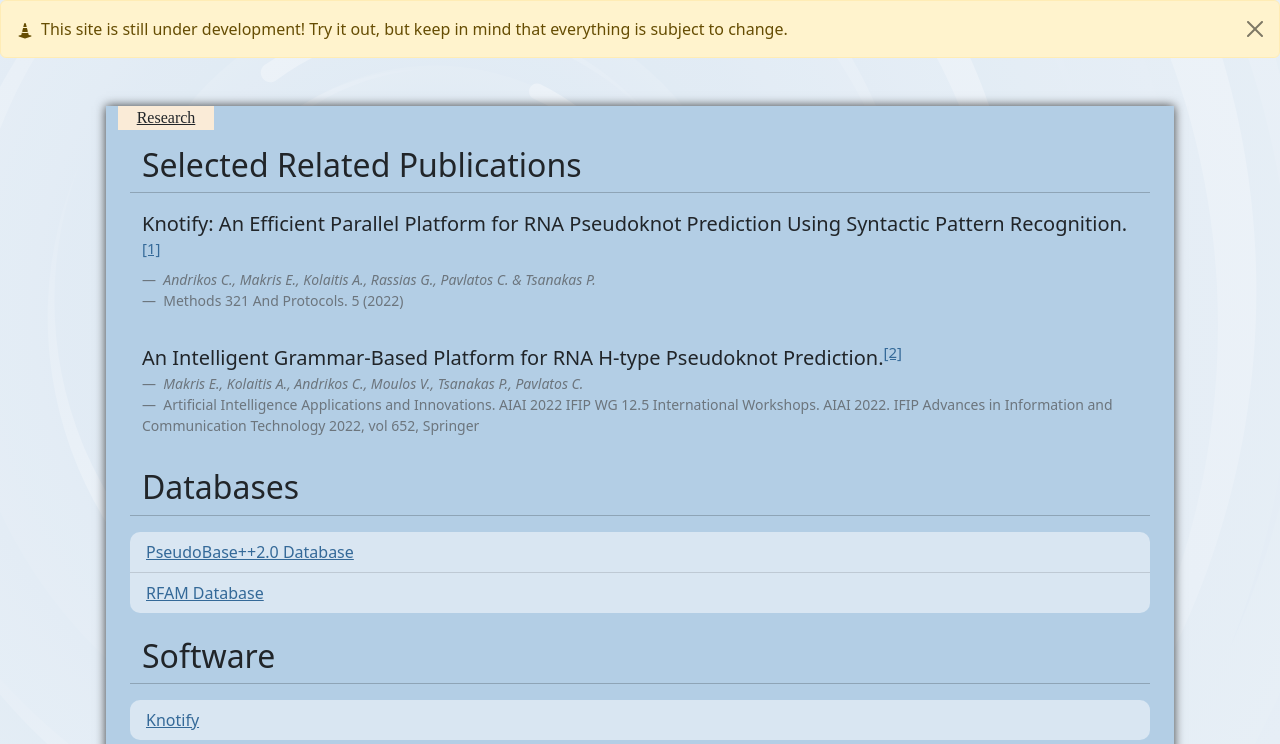
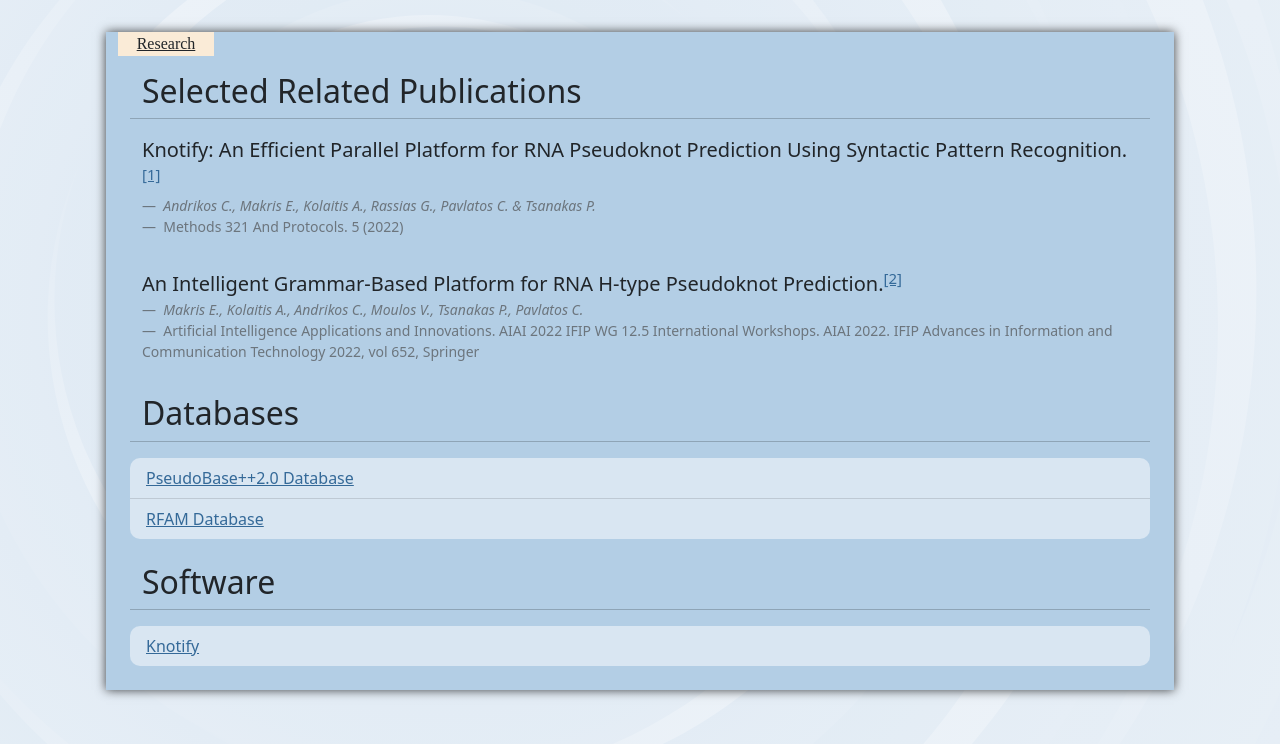
Before and after one commit to JimmyA1994/knotify_webserver, a Django app: page /research/ in a window 1280 px wide. Shown: the part 56-800 px from the top of the page. Run offline with Django 4.2, Linux system fonts and the light colour scheme; the visitor is signed in with stand-in values (Sample User, id 1); parts of the project's set-up code (start-up, migrations or seed data) failed here and were passed over; some web fonts are replaced.

Commit message:
remove "developmental stage" banner

```diff
--- a/main/templates/base.html
+++ b/main/templates/base.html
@@ -41,16 +41,6 @@
                   </div>
                 </div>
               </nav>
-              <!-- Temp warning about developmental stage -->
-              <div class="alert alert-warning alert-dismissible fade show d-flex" role="alert">
-                <i class="me-2">
-                  <svg xmlns="http://www.w3.org/2000/svg" width="16" height="16" fill="currentColor" class="bi bi-cone-striped" viewBox="0 0 16 16">
-                    <path d="m9.97 4.88.953 3.811C10.159 8.878 9.14 9 8 9c-1.14 0-2.158-.122-2.923-.309L6.03 4.88C6.635 4.957 7.3 5 8 5s1.365-.043 1.97-.12zm-.245-.978L8.97.88C8.718-.13 7.282-.13 7.03.88L6.275 3.9C6.8 3.965 7.382 4 8 4c.618 0 1.2-.036 1.725-.098zm4.396 8.613a.5.5 0 0 1 .037.96l-6 2a.5.5 0 0 1-.316 0l-6-2a.5.5 0 0 1 .037-.96l2.391-.598.565-2.257c.862.212 1.964.339 3.165.339s2.303-.127 3.165-.339l.565 2.257 2.391.598z"/>
-                  </svg>
-                </i>
-                <div>This site is still under development! Try it out, but keep in mind that everything is subject to change.</div>
-                <button type="button" class="btn-close" data-bs-dismiss="alert" aria-label="Close"></button>
-              </div>
             <div class="container">
                 <div class="row p-4">
                     {% block body%}
```
